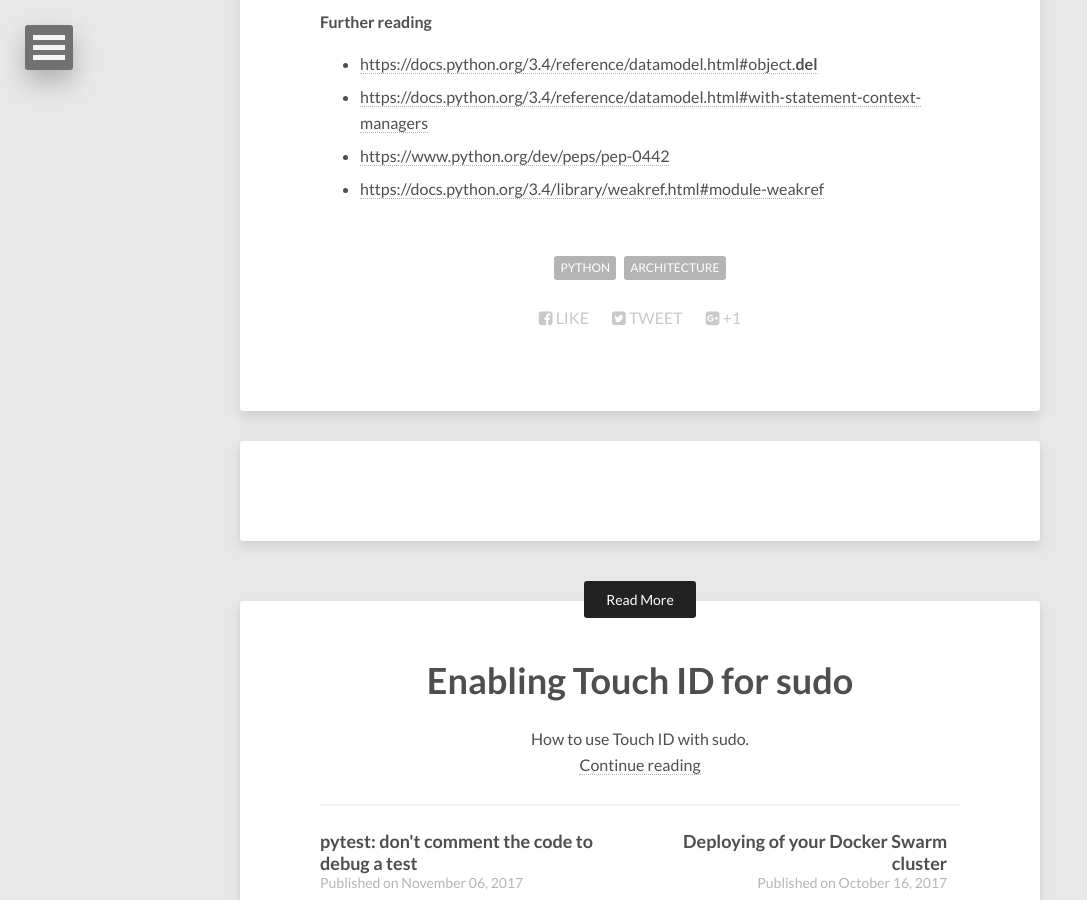
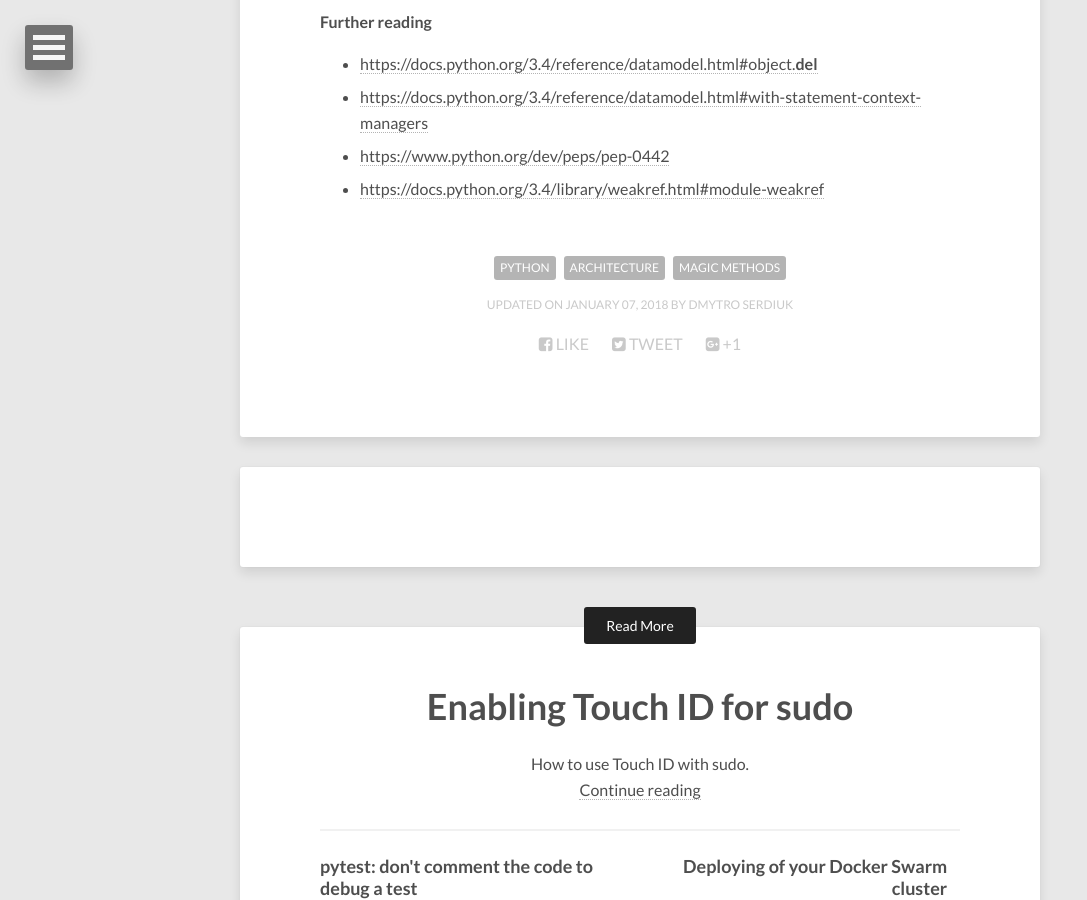
Before and after one commit to extsoft/blog, a Jekyll site: the page built from _posts/2018-01-02-safely-destroying-connections-in-python.md, in a window 1280 px wide and 900 px high, scrolled down 3495 px. Shown: the whole window, without its empty margins (0-1087 px from the left). Built offline with Jekyll 4.4.1, drawn with Linux system fonts in a browser that asks for light colours; nearby versions of some CDN libraries; comment, search, counter and statistics services are not loaded.

Commit message:
Add "magic methods" label

```diff
--- a/_posts/2018-01-02-safely-destroying-connections-in-python.md
+++ b/_posts/2018-01-02-safely-destroying-connections-in-python.md
@@ -2,8 +2,9 @@
 layout: post
 title: "Safely destroying connections in Python"
 description: "Show practical example how to close safely connection using different Python approaches."
-tags: [python, architecture]
+tags: [python, architecture, magic methods]
 comments: true
+modified: 2018-01-07
 ---
 
 Writing automated tests, we often have to interact with a database or a linux host. Different libraries allow us connecting to desired targets and interacting with them. Usually, a connection has to be created first, then it's possible to implement any desired interactions, and the connection has to be destroyed in the end of the interactions. Looks like everything is very logical and simple. But why there are so many errors in the implementations?
```
